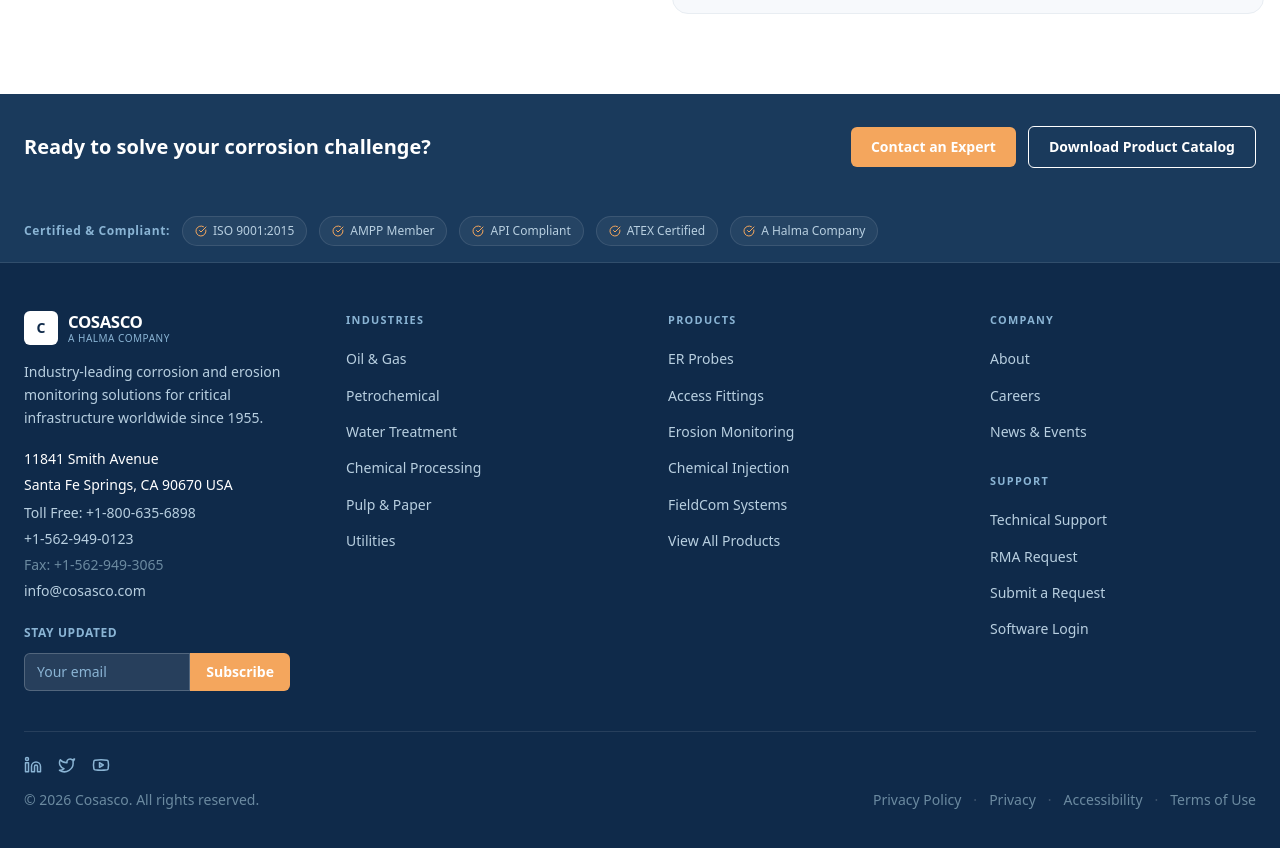
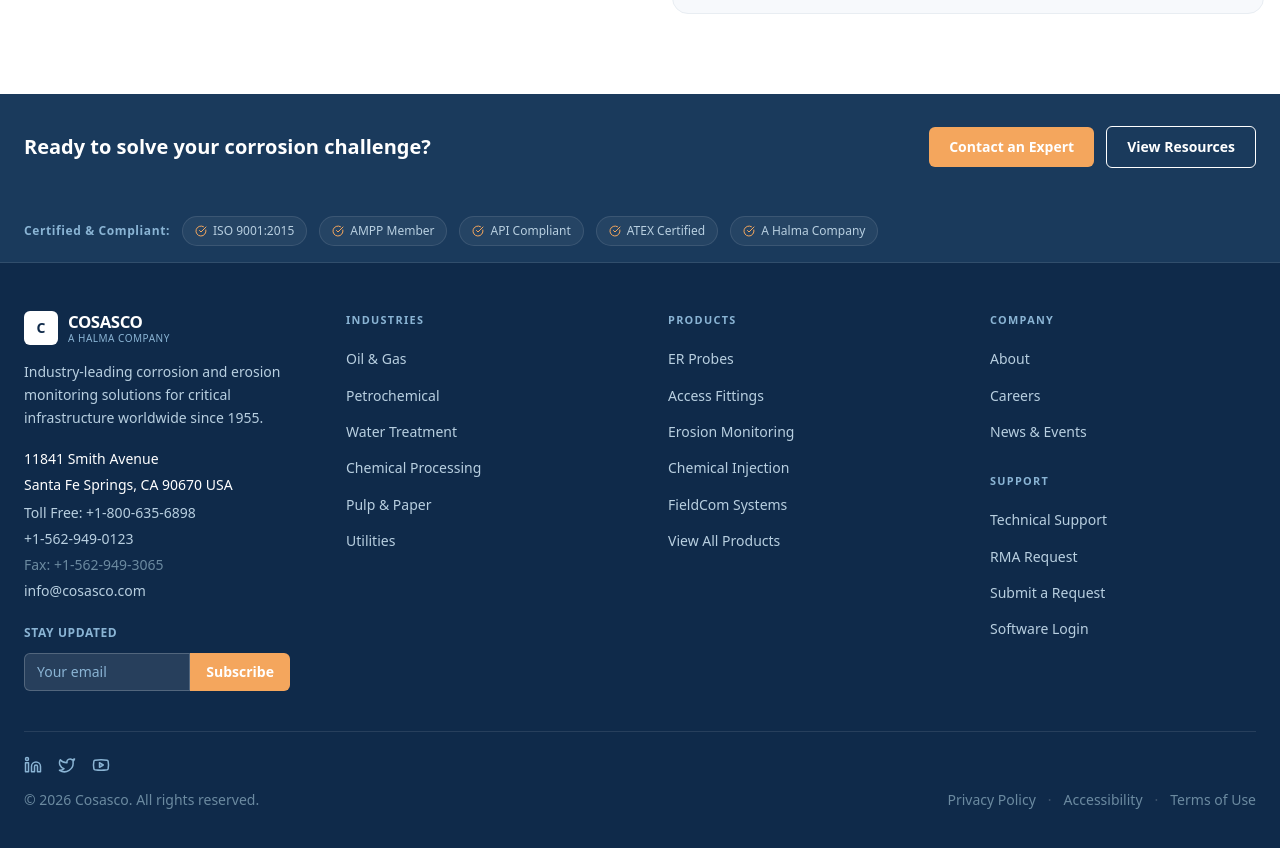
Before and after one commit to calebnewtonusc/cosasco, a Next.js app: page / in a window 1280 px wide. Shown: the part 4811-5659 px from the top of the page. Built offline with nearby package versions, Linux system fonts and the light colour scheme; a web font is replaced by a local one.

Commit message:
Fix: footer broken catalog link + duplicate privacy link
- /resources/catalog → /resources (route didn't exist)
- Remove duplicate "Privacy" link (kept "Privacy Policy")

```diff
--- a/components/Footer.tsx
+++ b/components/Footer.tsx
@@ -58,10 +58,10 @@
               Contact an Expert
             </Link>
             <Link
-              href="/resources/catalog"
+              href="/resources"
               className="border border-white text-white hover:bg-white hover:text-[#0f2a4a] font-semibold text-sm px-5 py-2.5 rounded-md transition-colors duration-150 whitespace-nowrap"
             >
-              Download Product Catalog
+              View Resources
             </Link>
           </div>
         </div>
@@ -278,10 +278,6 @@
                 Privacy Policy
               </Link>
               <span className="text-white/20">·</span>
-              <Link href="/privacy" className="hover:text-white transition-colors duration-150">
-                Privacy
-              </Link>
-              <span className="text-white/20">·</span>
               <Link href="/accessibility" className="hover:text-white transition-colors duration-150">
                 Accessibility
               </Link>
```
